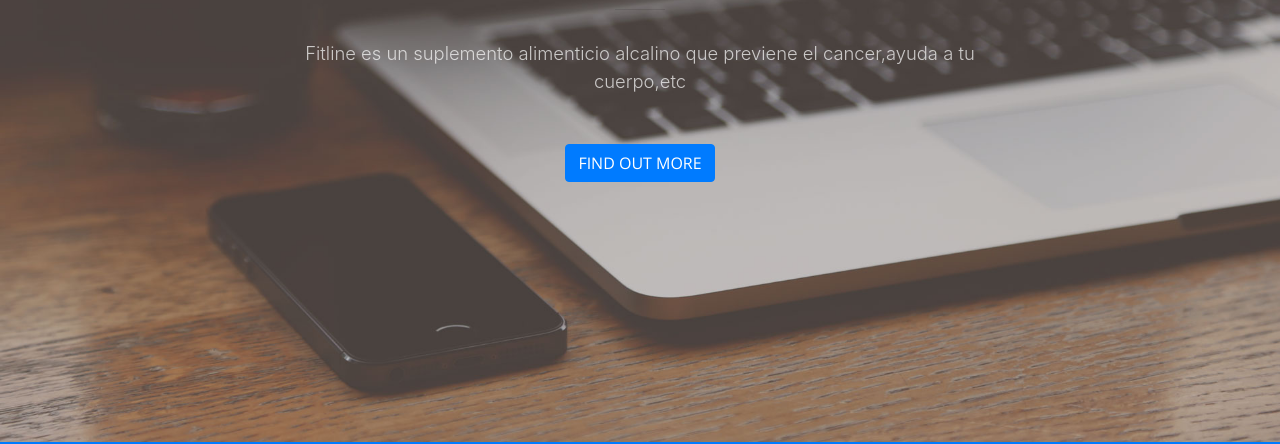
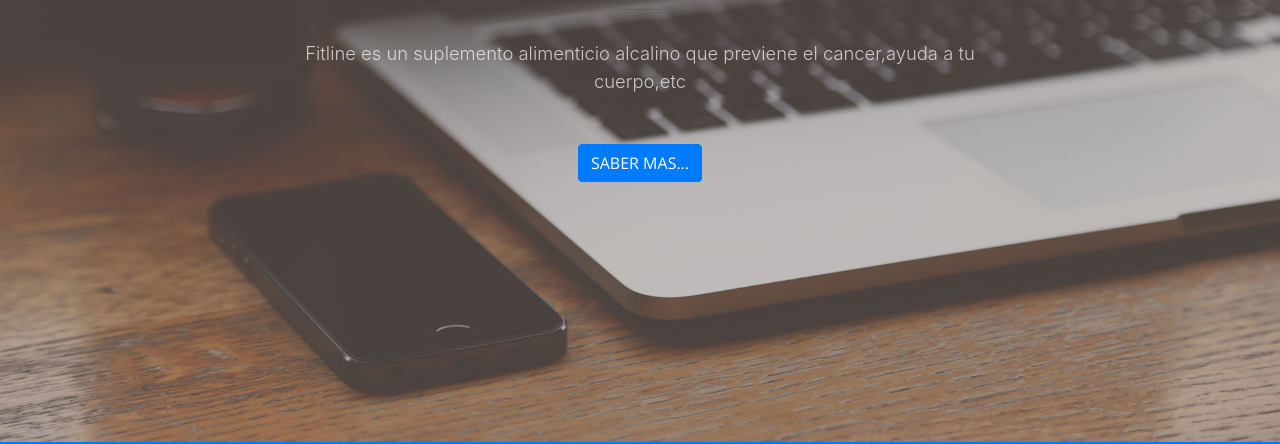
Before and after one commit to Fit-lineChile/Fit-line.cl, a website with bundled scripts: page index.html in a window 1280 px wide. Shown: the part 358-802 px from the top of the page. Built offline with nearby package versions, Linux system fonts and the light colour scheme.

Commit message:
Update index.html

```diff
--- a/index.html
+++ b/index.html
@@ -65,7 +65,7 @@
           </div>
           <div class="col-lg-8 mx-auto">
             <p class="text-faded mb-5">Fitline es un suplemento alimenticio alcalino que previene el cancer,ayuda a tu cuerpo,etc</p>
-            <a class="btn btn-primary btn-xl js-scroll-trigger" href="#about">Find Out More</a>
+            <a class="btn btn-primary btn-xl js-scroll-trigger" href="#about">Saber mas...</a>
           </div>
         </div>
       </div>
```
